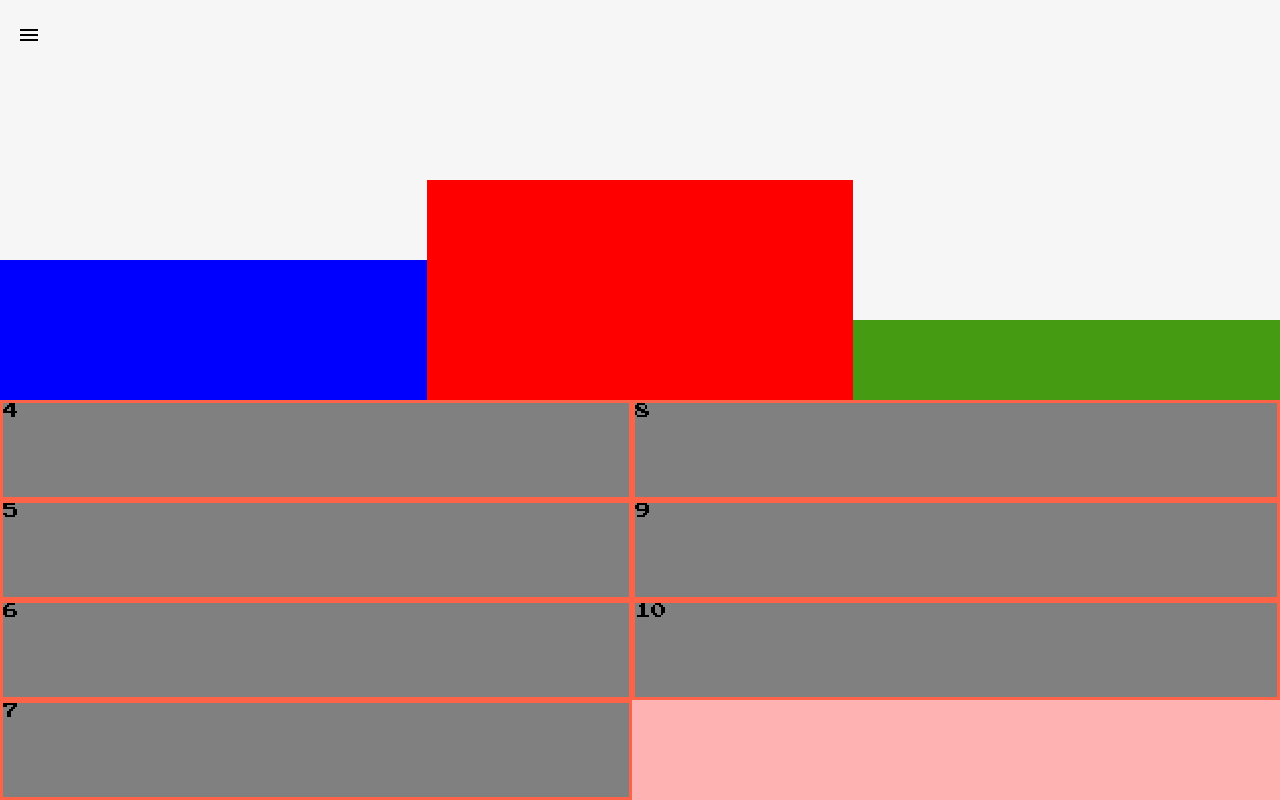
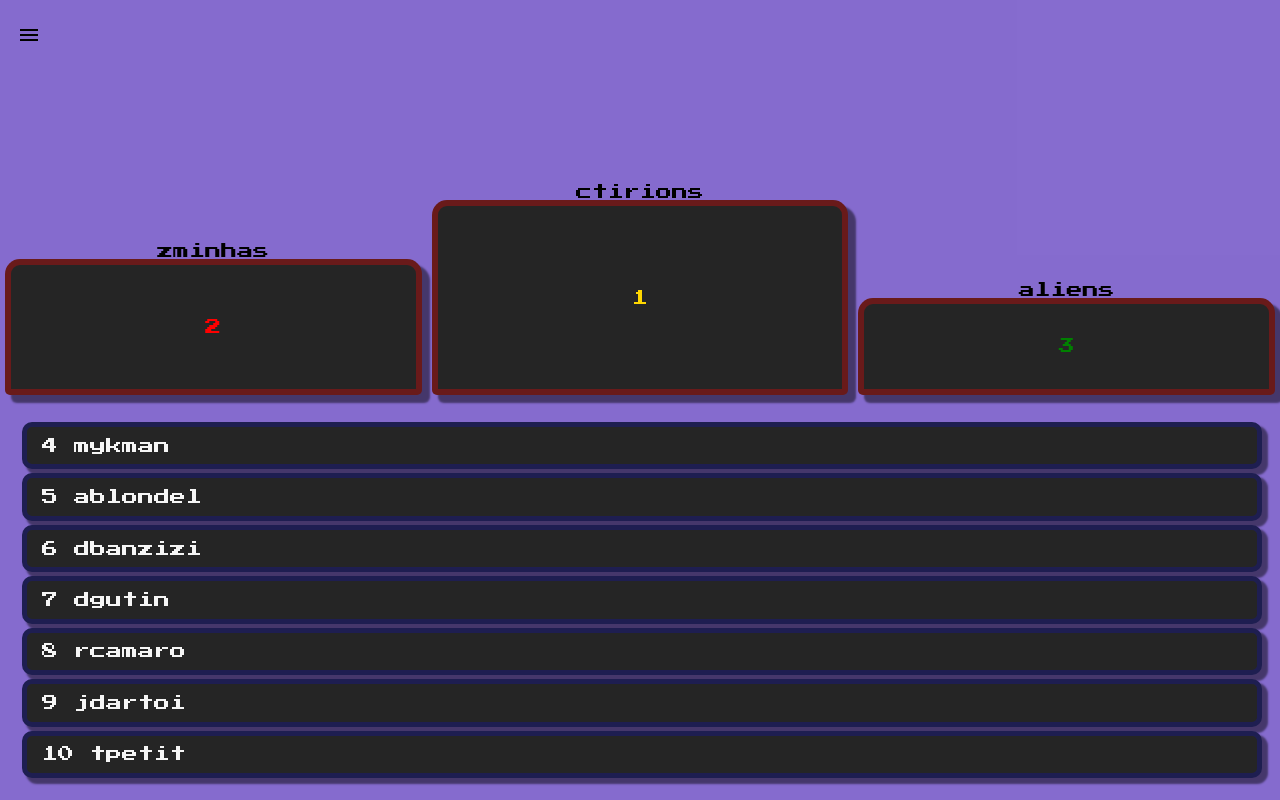
Before and after one commit to AntoninLiens/Disco-PONG, a React (Create React App) app in the folder app/: page /homePage/1/leaderboard in a window 1280 px wide. Built offline with nearby package versions, Linux system fonts and the light colour scheme.

Commit message:
upgrade of leaderboard page

```diff
--- a/app/src/components/Leaderboard/Leaderboard.css
+++ b/app/src/components/Leaderboard/Leaderboard.css
@@ -1,10 +1,11 @@
 .leaderboardPage {
-    height: 500px;
-    width: 500px;
+	background: rgba(57, 14, 176, 0.613);
+	position: relative;
+    height: 100%;
+    width: 100%;
 }
 
 .topPlayers {
-	background: rgba(255, 0, 0, 0.301);
 	position: absolute;
 	width: 100%;
 	height: 100%;
@@ -15,35 +16,65 @@
 
 .top3 {
 	display: flex;
-	flex-direction: row;
 	height: 50%;
 }
 
-.podiumItem {
-	width: calc(100vw / 3);
+.top3Box {
+	margin: 5px;
+	display: flex;
+	flex-direction: column;
+	align-items: center;
+	justify-content: flex-end;
+
+	width: calc(33.33%);
 }
 
-.second {
-	background: linear-gradient(to bottom, #f6f6f6 65%, #0000ff 35%);
+.podiumItem-1 {
+	color: gold;
+	height: 50%;
 }
 
-.first {
-	background: linear-gradient(to top, #ff0000 55%, #f6f6f6 45%);
+.podiumItem-2 {
+	color: red;
+	height: 35%;
 }
 
-.third {
-	background: linear-gradient(to bottom, #f6f6f6 80%, #459b12 20%);
+.podiumItem-3 {
+	color: green;
+	height: 25%;
+}
+
+.podiumItem {
+	border: red solid;
+	border-radius: 15px 15px 5px 5px;
+	width: 100%;
+	display: flex;
+	justify-content: center;
+	align-items: center;
+	box-shadow: 7px 7px 2px 1px rgba(0, 0, 0, 0.481);
+	border: 6px rgba(255, 0, 0, 0.311) solid;
+	background: rgb(37, 37, 37);
 }
 
 .top10 {
+	padding: 20px;
 	height: 50%;
 	display: flex;
 	flex-direction: column;
 	flex-wrap: wrap;
+	align-items: center;
 }
 
 .top10Item {
-	height: calc(50% / 2);
-	background: grey;
-	border: tomato solid
+	display: flex;
+	align-items: center;
+	color: whitesmoke;
+	padding: 0 15px;
+	margin: 2px;
+	border-radius: 10px;
+	width: 100%;
+	flex-grow: 1;
+	background: rgb(37, 37, 37);
+	box-shadow: 5px 5px 2px 1px rgba(0, 0, 0, 0.481);
+	border: 5px rgba(0, 0, 255, .2) solid;
 }
--- a/app/src/components/Leaderboard/Leaderboard.tsx
+++ b/app/src/components/Leaderboard/Leaderboard.tsx
@@ -1,28 +1,133 @@
+import "./Leaderboard.css"
 import NavBar from "../NavBar/NavBar";
+
 import { useParams } from "react-router-dom";
-import "./Leaderboard.css"
+import { useState, useEffect } from "react";
 
 export default function Leaderboard() {
 
+	// States
+
+	const [ profileList, setProfileList ] = useState([
+		{
+			id: 1,
+			name: "ctirions",
+			score: 42
+		},
+		{
+			id: 2,
+			name: "aliens",
+			score: 19
+		},
+		{
+			id: 3,
+			name: "zminhas",
+			score: 20
+		},
+		{
+			id: 4,
+			name: "tpetit",
+			score: 1
+		},
+		{
+			id: 5,
+			name: "rcamaro",
+			score: 10
+		},
+		{
+			id: 6,
+			name: "ablondel",
+			score: 16
+		},
+		{
+			id: 7,
+			name: "dbanzizi",
+			score: 12
+		},
+		{
+			id: 8,
+			name: "jdartoi",
+			score: 8
+		},
+		{
+			id: 9,
+			name: "dgutin",
+			score: 11
+		},
+		{
+			id: 10,
+			name: "mykman",
+			score: 18
+		},
+	]);
+	const [ firstProfile, setFirstProfile ] = useState("");
+	const [ secondProfile, setSecondProfile ] = useState("");
+	const [ thirdProfile, setThirdProfile ] = useState("");
+	const [ fourthProfile, setFourthProfile ] = useState("");
+	const [ fiveProfile, setFiveProfile ] = useState("");
+	const [ sixProfile, setSixProfile ] = useState("");
+	const [ sevenProfile, setSevenProfile ] = useState("");
+	const [ eightProfile, setEightProfile ] = useState("");
+	const [ nineProfile, setNineProfile ] = useState("");
+	const [ tenProfile, setTenProfile ] = useState("");
 	const { id } = useParams();
+
+	// Behavior
+
+	const sortProfileList = () => {
+		const profileListCopy = profileList.sort((a, b) => {
+			if (a.score < b.score)
+				return (1);
+			else if (a.score > b.score)
+				return (-1);
+			return (0);
+		});
+		setProfileList(profileListCopy);
+		console.log(profileList);
+	};
+
+	useEffect(() => {
+		sortProfileList();
+		setFirstProfile(profileList[0].name);
+		setSecondProfile(profileList[1].name);
+		setThirdProfile(profileList[2].name);
+		setFourthProfile(profileList[3].name);
+		setFiveProfile(profileList[4].name);
+		setSixProfile(profileList[5].name);
+		setSevenProfile(profileList[6].name);
+		setEightProfile(profileList[7].name);
+		setNineProfile(profileList[8].name);
+		setTenProfile(profileList[9].name);
+	}, []);
+
+	// Render
 
 	return (
 		<div className="leaderboardPage">
 			<NavBar id={id}/>
 			<div className="topPlayers">
 				<div className="top3">
-					<div className="podiumItem second"></div>
-					<div className="podiumItem first"></div>
-					<div className="podiumItem third"></div>
+					<div className="top3Box">
+						<div className="name-2">{secondProfile}</div>
+						<div className="podiumItem podiumItem-2">2</div>
+					</div>
+					<div className="top3Box">
+						<div className="name-1">{firstProfile}</div>
+						<div className="podiumItem podiumItem-1">1</div>
+					</div>
+					<div className="top3Box">
+					<div className="name-3">{thirdProfile}</div>
+						<div className="podiumItem podiumItem-3">3</div>
+					</div>
 				</div>
 				<ul className="top10">
-					<li className="top10Item">4</li>
-					<li className="top10Item">5</li>
-					<li className="top10Item">6</li>
-					<li className="top10Item">7</li>
-					<li className="top10Item">8</li>
-					<li className="top10Item">9</li>
-					<li className="top10Item">10</li>
+					<li className="top10Item">4 {fourthProfile}</li>
+					<li className="top10Item">5 {fiveProfile}</li>
+					<li className="top10Item">6 {sixProfile}</li>
+					<li className="top10Item">7 {sevenProfile}</li>
+					<li className="top10Item">8 {eightProfile}</li>
+					<li className="top10Item">9 {nineProfile}</li>
+					<li className="top10Item">10 {tenProfile}</li>
 				</ul>
 			</div>
 		</div>
```
Also changed, not shown: app/src/components/HomePage/HomePage.css (line endings or trailing spaces).
